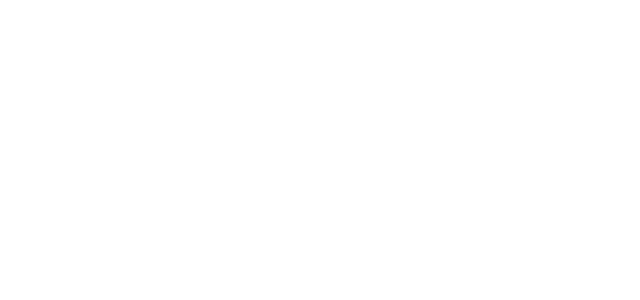
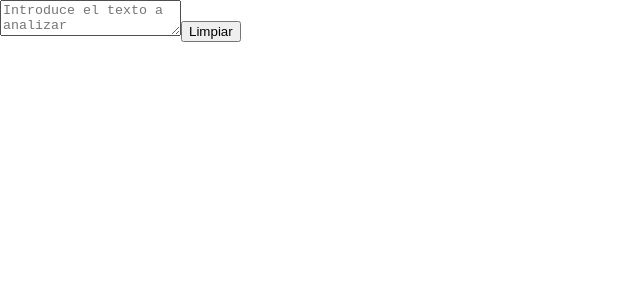
Before and after one commit to dxnidot/interface-tt, an Angular app: page / in a window 1280 px wide. Shown: the top 300 px of the page, without its empty margins (0-640 px from the left). Built offline with nearby package versions, Linux system fonts and the light colour scheme.

Commit message:
funcionamiento text input

```diff
--- a/src/app/app.component.html
+++ b/src/app/app.component.html
@@ -1 +1 @@
-<app-textinput />
+<app-textinput (textChange)="onTextChange($event)"></app-textinput>
--- a/src/app/app.component.ts
+++ b/src/app/app.component.ts
@@ -11,4 +11,8 @@
 })
 export class AppComponent {
   title = 'interface-tt';
+
+  onTextChange(text: string): void {
+    console.log('Texto ingresado: ', text);
+  }
 }
--- a/src/app/textinput/textinput.component.html
+++ b/src/app/textinput/textinput.component.html
@@ -0,0 +1,9 @@
+<div>
+  <form [formGroup]="inputForm">
+    <textarea
+      formControlName="textInput"
+      placeholder="Introduce el texto a analizar"
+    ></textarea>
+    <button type="button" (click)="clearInput()">Limpiar</button>
+  </form>
+</div>
--- a/src/app/textinput/textinput.component.ts
+++ b/src/app/textinput/textinput.component.ts
@@ -1,13 +1,33 @@
 import { CommonModule } from '@angular/common';
-import { Component } from '@angular/core';
+import { Component, EventEmitter, Output } from '@angular/core';
+import { FormControl, FormGroup, ReactiveFormsModule } from '@angular/forms';
 
 @Component({
   selector: 'app-textinput',
   standalone: true,
-  imports: [CommonModule],
+  imports: [CommonModule, ReactiveFormsModule],
   templateUrl: './textinput.component.html',
-  styleUrl: './textinput.component.css'
+  styleUrls: ['./textinput.component.css'], // Asegúrate de que es `styleUrls` y no `styleUrl`
 })
 export class TextinputComponent {
+  inputForm: FormGroup;
 
+  // EventEmitter para emitir el valor cuando el texto cambie
+  @Output() textChange = new EventEmitter<string>();
+
+  constructor() {
+    this.inputForm = new FormGroup({
+      textInput: new FormControl(''),
+    });
+
+    // Suscribirse a los cambios del textarea y emitirlos
+    this.inputForm.get('textInput')?.valueChanges.subscribe((value) => {
+      this.textChange.emit(value);
+    });
+  }
+
+  // Método para limpiar el valor del campo de texto
+  clearInput(): void {
+    this.inputForm.get('textInput')?.setValue('');
+  }
 }
```
